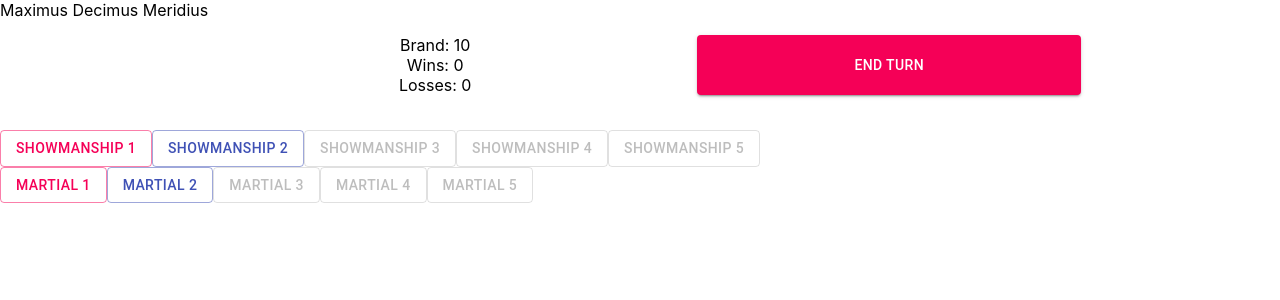
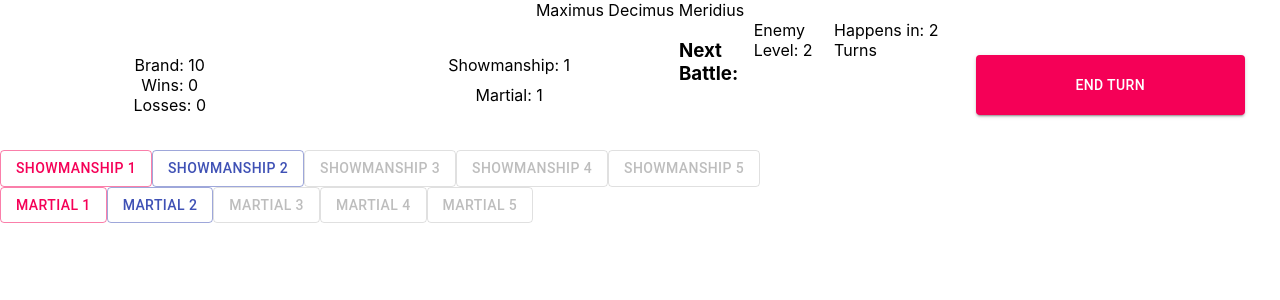
Before and after one commit to upsetshrimp/Lanista, a React (Create React App) app: page / in a window 1280 px wide. Shown: the top 300 px of the page. Built offline with nearby package versions, Linux system fonts and the light colour scheme.

Commit message:
EITAN HW

```diff
--- a/src/Battle.js
+++ b/src/Battle.js
@@ -1,7 +1,7 @@
 export default class Battle {
-    constructor(enemyLvl, turn) {
-        this.enemyLvl = enemyLvl;
-        this.turn = turn;
+    constructor(currentTurn) {
+        this.enemyLvl = Math.floor(Math.random() * (5 - 1) + 1)
+        this.turn = Math.floor(currentTurn + (Math.random() * (3 - 1) + 1))
         this.brandChange = undefined;
         this.didWin = undefined;
     }
--- a/src/main-page.js
+++ b/src/main-page.js
@@ -3,12 +3,16 @@ import Button from '@material-ui/core/Button';
 import InitialConditions from "./Helpers/app-storage"
 import Train from "./train"
 import Gladiator from './gladiator';
+import Battle from './Battle';
 
 
 export default function MainPage() {
     const [gladiator, setGladiator] = useState(new Gladiator())
     const [gameHistory, setGameHistory] = useState({ wins: 0, losses: 0 })
     const [brand, setBrand] = useState()
+    const [turnCount, setTurnCount] = useState(1)
+    const [inBattle, setInBattle] = useState(false)
+    const [currentBattle, setCurrentBattle] = useState(new Battle(1))
     useEffect(() => {
         const bubu = InitialConditions.initializeConditions()
         setGladiator(bubu.gladiator)
@@ -17,28 +21,38 @@ export default function MainPage() {
     }, [])
     const train = attribute => {
 
-        console.log(20, {...gladiator, [attribute]: gladiator[attribute]++})
-        setGladiator({...gladiator, [attribute]: gladiator[attribute]++})
+        console.log(20, { ...gladiator, [attribute]: gladiator[attribute]++ }) //// WHY DOES THIS WORK????
+        setGladiator({ ...gladiator, [attribute]: gladiator[attribute]++ })
+        setInBattle(!inBattle)
     }
     const divstyleleft = { width: "30%", display: "grid", padding: "35px" }
     const divstyleRight = { width: "30%", display: "grid", padding: "35px" }
     return (
         <div>
+            <header style={{ textAlign: "center" }}>{gladiator?.name ?? null}</header>
             <div style={{ display: "flex" }}>
-                <header style={{ textAlign: "center" }}>{gladiator?.name ?? null}</header>
                 <div style={divstyleleft}>
                     <span style={{ textAlign: "center" }}>Brand: {brand}</span>
                     <span style={{ textAlign: "center" }}>Wins: {gameHistory.wins}</span>
                     <span style={{ textAlign: "center" }}>Losses: {gameHistory.losses}</span>
                 </div>
+                <div style={divstyleleft}>
+                    <span style={{ textAlign: "center" }}>Showmanship: {gladiator.showmanship}</span>
+                    <span style={{ textAlign: "center" }}>Martial: {gladiator.martial}</span>
+                </div>
+                <h3>Next Battle: </h3>
+                <span>Enemy Level: {currentBattle.enemyLvl}</span>
+                <span>Happens in: {currentBattle.turn-turnCount} Turns</span>
                 <div style={divstyleRight}>
                     <Button variant="contained" color="secondary" padding="35px">End Turn</Button>
                 </div>
             </div>
-            <Train
-                gladiator={gladiator}
-                train={train}
-            />
+
+            {inBattle ?
+                <h1>BATTLE</h1>:<Train
+                    gladiator={gladiator}
+                    train={train}
+                />}
         </div>
     );
 }
```
